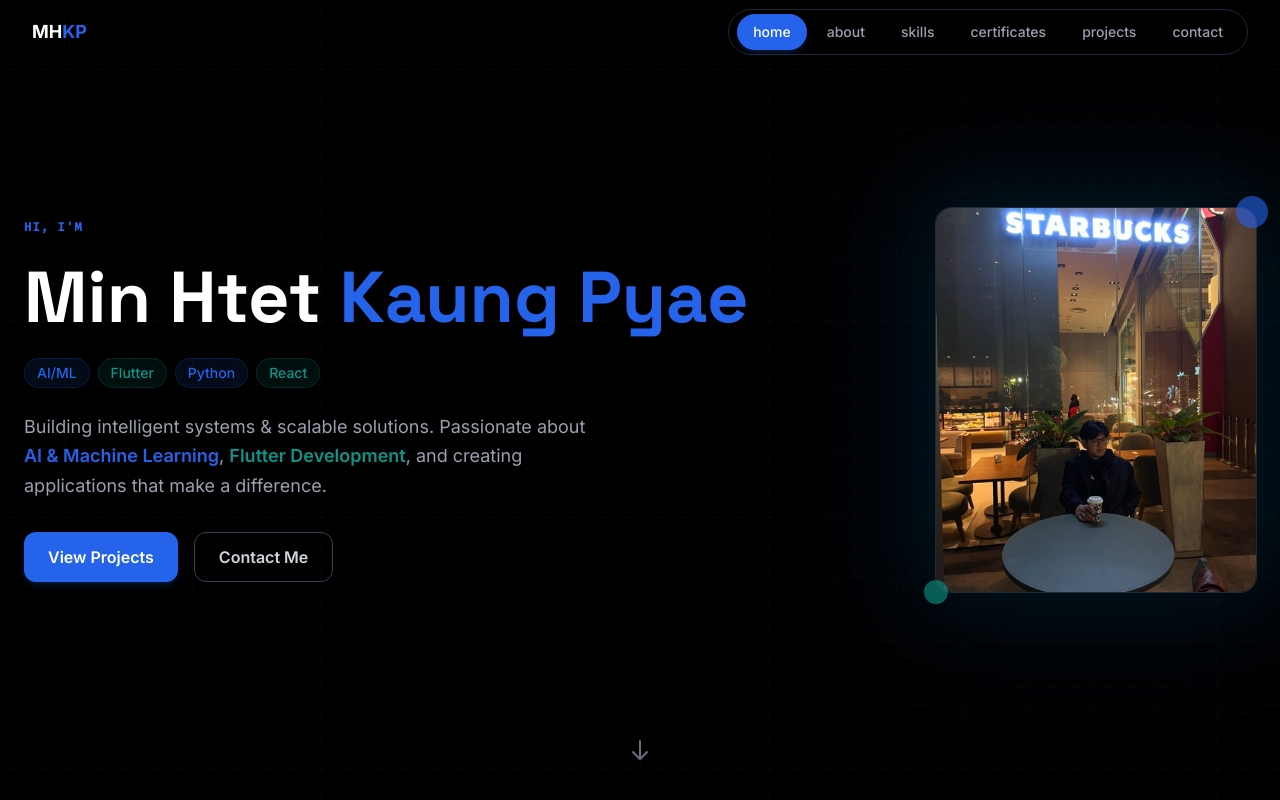
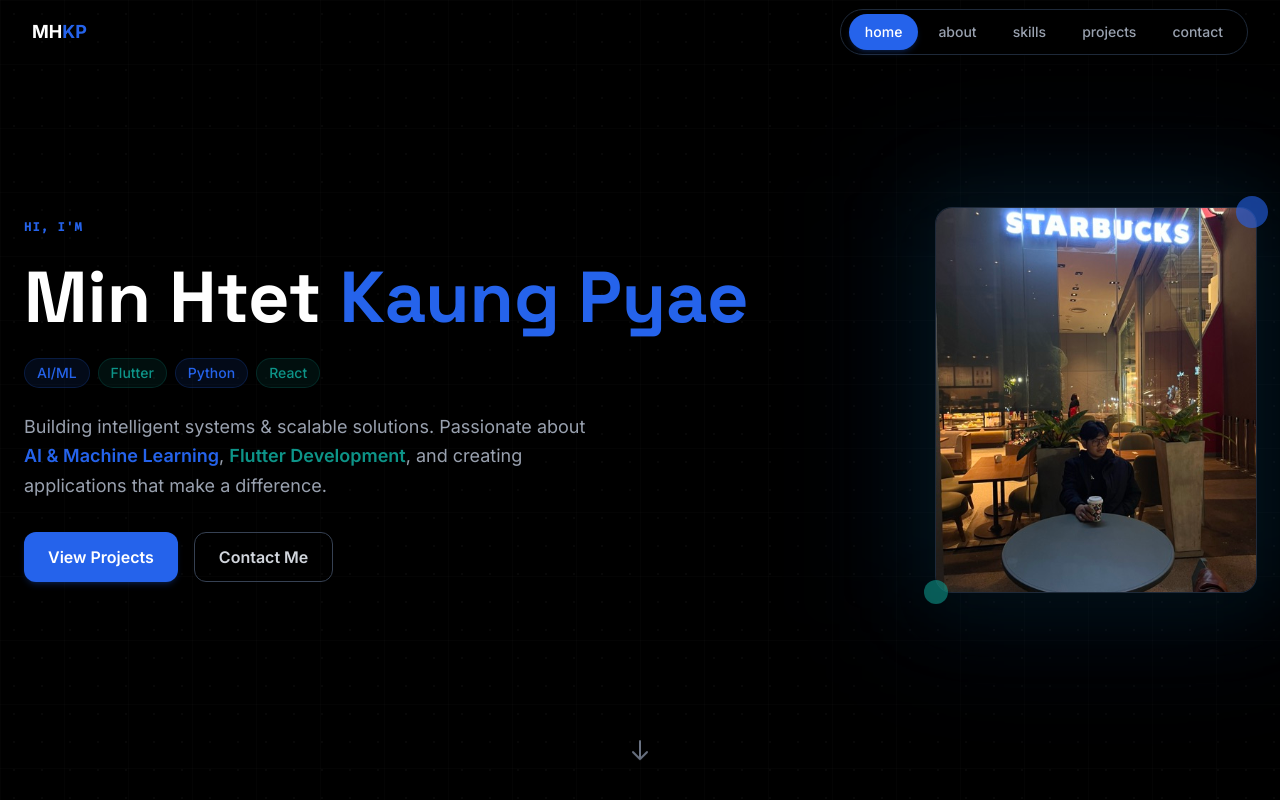
Before and after one commit to MHKaungPyae/portfolio, a React (Vite) app: page / in a window 1280 px wide. Shown: the top 800 px of the page. Built offline with nearby package versions, Linux system fonts and the light colour scheme.

Commit message:
Add Python for Everybody Specialization certification

```diff
--- a/src/data.js
+++ b/src/data.js
@@ -1,12 +1,17 @@
-import { GITHUB_PATH } from './icons'
-
 export const NAV_ITEMS = [
   { label: 'Home', href: '#hero' },
   { label: 'About', href: '#about' },
   { label: 'Skills', href: '#skills' },
-  { label: 'Certificates', href: '#certifications' },
   { label: 'Projects', href: '#projects' },
   { label: 'Contact', href: '#contact' },
+]
+
+export const SKILLS = [
+  { name: 'Flutter', level: 85, color: '#02569B' },
+  { name: 'Python', level: 80, color: '#3776AB' },
+  { name: 'React', level: 75, color: '#61DAFB' },
+  { name: 'Machine Learning', level: 75, color: '#FF6F00' },
+  { name: 'Dart', level: 80, color: '#0175C2' },
 ]
 
 export const PROJECTS = [
@@ -59,130 +64,118 @@
 
 export const CERTIFICATIONS = [
   {
+    name: 'Python for Everybody (Specialization)',
+    href: 'https://www.coursera.org/account/accomplishments/specialization/SSF4Q6ECI193',
+    file: '/certificates/python-for-everybody-specialization.png',
+    color: 'from-blue-500 to-indigo-600',
+  },
+  {
     name: 'Programming for Everybody (Getting Started with Python)',
     href: 'https://www.coursera.org/account/accomplishments/records/39Z2J8HX6EXW',
     file: '/certificates/programming-for-everybody-python.png',
     color: 'from-blue-500 to-cyan-600',
-    category: 'python',
   },
   {
     name: 'Python Data Structures',
     href: 'https://www.coursera.org/account/accomplishments/records/NF27HVFWJSS9',
     file: '/certificates/python-data-structures.png',
     color: 'from-violet-500 to-purple-600',
-    category: 'python',
+  },
+  {
+    name: 'LFS101: Introduction to Linux',
+    href: 'https://www.credly.com/badges/31865e89-fed6-433c-9972-0cf849c1a128/linked_in_profile',
+    file: '/certificates/introduction-to-linux.png',
+    color: 'from-yellow-500 to-orange-600',
+  },
+  {
+    name: 'Natural Language Processing with Classification and Vector Spaces',
+    href: 'https://www.coursera.org/account/accomplishments/records/61G4KD6SN3AX',
+    file: '/certificates/nlp-classification-vector-spaces.png',
+    color: 'from-green-500 to-emerald-600',
+  },
+  {
+    name: 'Sequence Models',
+    href: 'https://www.coursera.org/account/accomplishments/records/HFTY2KWU2QDT',
+    file: '/certificates/sequence-models.png',
+    color: 'from-purple-500 to-violet-600',
+  },
+  {
+    name: 'AI Fluency Framework & Foundations',
+    href: 'https://verify.skilljar.com/c/owz23647zxip',
+    file: '/certificates/ai-fluency-framework-foundations.png',
+    color: 'from-pink-500 to-rose-600',
+  },
+  {
+    name: 'Structuring Machine Learning Projects',
+    href: 'https://www.coursera.org/account/accomplishments/records/XZKQC2K3DSZY',
+    file: '/certificates/structuring-ml-projects.png',
+    color: 'from-indigo-500 to-blue-600',
+  },
+  {
+    name: 'Improving Deep Neural Networks',
+    href: 'https://www.coursera.org/account/accomplishments/verify/8JC9DJGQM891',
+    file: '/certificates/improving-deep-neural-networks.png',
+    color: 'from-red-500 to-pink-600',
+  },
+  {
+    name: 'Neural Networks and Deep Learning',
+    href: 'https://www.coursera.org/account/accomplishments/records/E2X0YU1UU02O',
+    file: '/certificates/neural-networks-deep-learning.png',
+    color: 'from-teal-500 to-cyan-600',
+  },
+  {
+    name: 'Machine Learning',
+    href: 'https://www.coursera.org/account/accomplishments/specialization/certificate/KH2XWHB2JD15',
+    file: '/certificates/machine-learning.png',
+    color: 'from-orange-500 to-amber-600',
+  },
+  {
+    name: 'Advanced Learning Algorithms',
+    href: 'https://www.coursera.org/account/accomplishments/records/B5L8ZFLB4EA2',
+    file: '/certificates/advanced-learning-algorithms.png',
+    color: 'from-sky-500 to-blue-600',
+  },
+  {
+    name: 'Supervised Machine Learning: Regression and Classification',
+    href: 'https://www.coursera.org/account/accomplishments/verify/I23R5R3OTXU1',
+    file: '/certificates/supervised-ml-regression-classification.png',
+    color: 'from-lime-500 to-green-600',
   },
   {
     name: 'Using Python to Access Web Data',
     href: 'https://www.coursera.org/account/accomplishments/records/EVP26RPZ8BEG',
     file: '/certificates/python-web-data.png',
     color: 'from-blue-500 to-indigo-600',
-    category: 'python',
-  },
-  {
-    name: 'LFS101: Introduction to Linux',
-    href: 'https://www.credly.com/badges/31865e89-fed6-433c-9972-0cf849c1a128/linked_in_profile',
-    file: '/certificates/introduction-to-linux.png',
-    color: 'from-yellow-500 to-orange-600',
-    category: 'tools',
-  },
-  {
-    name: 'Natural Language Processing with Classification and Vector Spaces',
-    href: 'https://www.coursera.org/account/accomplishments/records/61G4KD6SN3AX',
-    file: '/certificates/nlp-classification-vector-spaces.png',
-    color: 'from-green-500 to-emerald-600',
-    category: 'ml',
-  },
-  {
-    name: 'Sequence Models',
-    href: 'https://www.coursera.org/account/accomplishments/records/HFTY2KWU2QDT',
-    file: '/certificates/sequence-models.png',
-    color: 'from-purple-500 to-violet-600',
-    category: 'ml',
-  },
-  {
-    name: 'Structuring Machine Learning Projects',
-    href: 'https://www.coursera.org/account/accomplishments/records/XZKQC2K3DSZY',
-    file: '/certificates/structuring-ml-projects.png',
-    color: 'from-indigo-500 to-blue-600',
-    category: 'ml',
-  },
-  {
-    name: 'Improving Deep Neural Networks',
-    href: 'https://www.coursera.org/account/accomplishments/verify/8JC9DJGQM891',
-    file: '/certificates/improving-deep-neural-networks.png',
-    color: 'from-red-500 to-pink-600',
-    category: 'ml',
-  },
-  {
-    name: 'Neural Networks and Deep Learning',
-    href: 'https://www.coursera.org/account/accomplishments/records/E2X0YU1UU02O',
-    file: '/certificates/neural-networks-deep-learning.png',
-    color: 'from-teal-500 to-cyan-600',
-    category: 'ml',
-  },
-  {
-    name: 'Machine Learning',
-    href: 'https://www.coursera.org/account/accomplishments/specialization/certificate/KH2XWHB2JD15',
-    file: '/certificates/machine-learning.png',
-    color: 'from-orange-500 to-amber-600',
-    category: 'ml',
-  },
-  {
-    name: 'Advanced Learning Algorithms',
-    href: 'https://www.coursera.org/account/accomplishments/records/B5L8ZFLB4EA2',
-    file: '/certificates/advanced-learning-algorithms.png',
-    color: 'from-sky-500 to-blue-600',
-    category: 'ml',
-  },
-  {
-    name: 'Supervised Machine Learning: Regression and Classification',
-    href: 'https://www.coursera.org/account/accomplishments/verify/I23R5R3OTXU1',
-    file: '/certificates/supervised-ml-regression-classification.png',
-    color: 'from-lime-500 to-green-600',
-    category: 'ml',
-  },
-  {
-    name: 'AI Fluency Framework & Foundations',
-    href: 'https://verify.skilljar.com/c/owz23647zxip',
-    file: '/certificates/ai-fluency-framework-foundations.png',
-    color: 'from-pink-500 to-rose-600',
-    category: 'agents',
   },
   {
     name: 'Introduction to Subagents',
     href: 'https://verify.skilljar.com/c/v9rdfcnv32kg',
     file: '/certificates/introduction-to-subagents.png',
     color: 'from-teal-500 to-green-600',
-    category: 'agents',
   },
   {
     name: 'Claude 101',
     href: 'https://verify.skilljar.com/c/inwj6o2h6943',
     file: '/certificates/claude-101.png',
     color: 'from-amber-500 to-orange-600',
-    category: 'agents',
   },
   {
     name: 'Claude Code 101',
     href: 'https://verify.skilljar.com/c/imrn5b37nis4',
     file: '/certificates/claude-code-101.png',
     color: 'from-indigo-500 to-purple-600',
-    category: 'agents',
   },
   {
     name: 'Introduction to Agent Skills',
     href: 'https://verify.skilljar.com/c/t42oq8g6qeep',
     file: '/certificates/introduction-to-agent-skills.png',
     color: 'from-rose-500 to-pink-600',
-    category: 'agents',
   },
   {
     name: 'Introduction to Model Context Protocol',
     href: 'https://verify.skilljar.com/c/a2u7dqaijdij',
     file: '/certificates/introduction-to-model-context-protocol.png',
     color: 'from-cyan-500 to-blue-600',
-    category: 'agents',
   },
 ]
 
@@ -190,7 +183,7 @@
   {
     label: 'GitHub',
     href: 'https://github.com/MHKaungPyae',
-    path: GITHUB_PATH,
+    path: 'M12 0C5.374 0 0 5.373 0 12c0 5.302 3.438 9.8 8.207 11.387.599.111.793-.261.793-.577v-2.234c-3.338.726-4.033-1.416-4.033-1.416-.546-1.387-1.333-1.756-1.333-1.756-1.089-.745.083-.729.083-.729 1.205.084 1.839 1.237 1.839 1.237 1.07 1.834 2.807 1.304 3.492.997.107-.775.418-1.305.762-1.604-2.665-.305-5.467-1.334-5.467-5.931 0-1.311.469-2.381 1.236-3.221-.124-.303-.535-1.524.117-3.176 0 0 1.008-.322 3.301 1.23A11.509 11.509 0 0112 5.803c1.02.005 2.047.138 3.006.404 2.291-1.552 3.297-1.23 3.297-1.23.653 1.653.242 2.874.118 3.176.77.84 1.235 1.911 1.235 3.221 0 4.609-2.807 5.624-5.479 5.921.43.372.823 1.102.823 2.222v3.293c0 .319.192.694.801.576C20.566 21.797 24 17.3 24 12c0-6.627-5.373-12-12-12z',
   },
   {
     label: 'LinkedIn',
```
Also changed, not shown: public/certificates/python-for-everybody-specialization.png (added).
